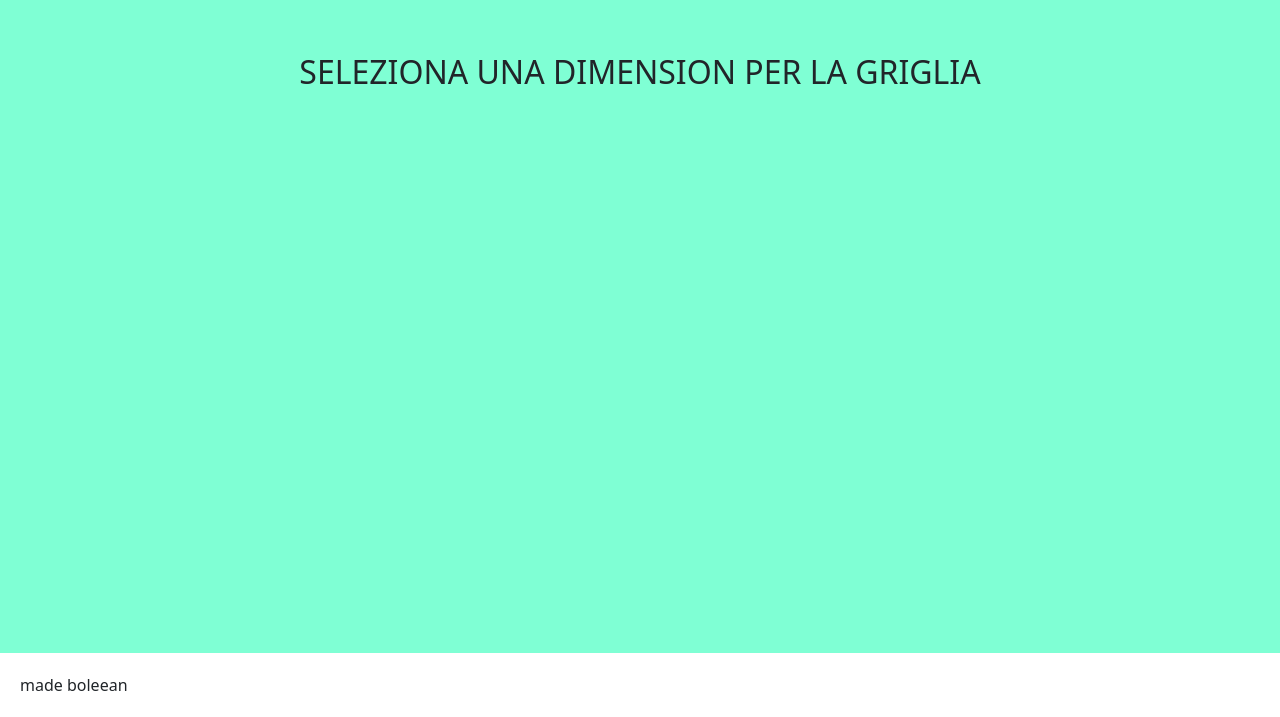
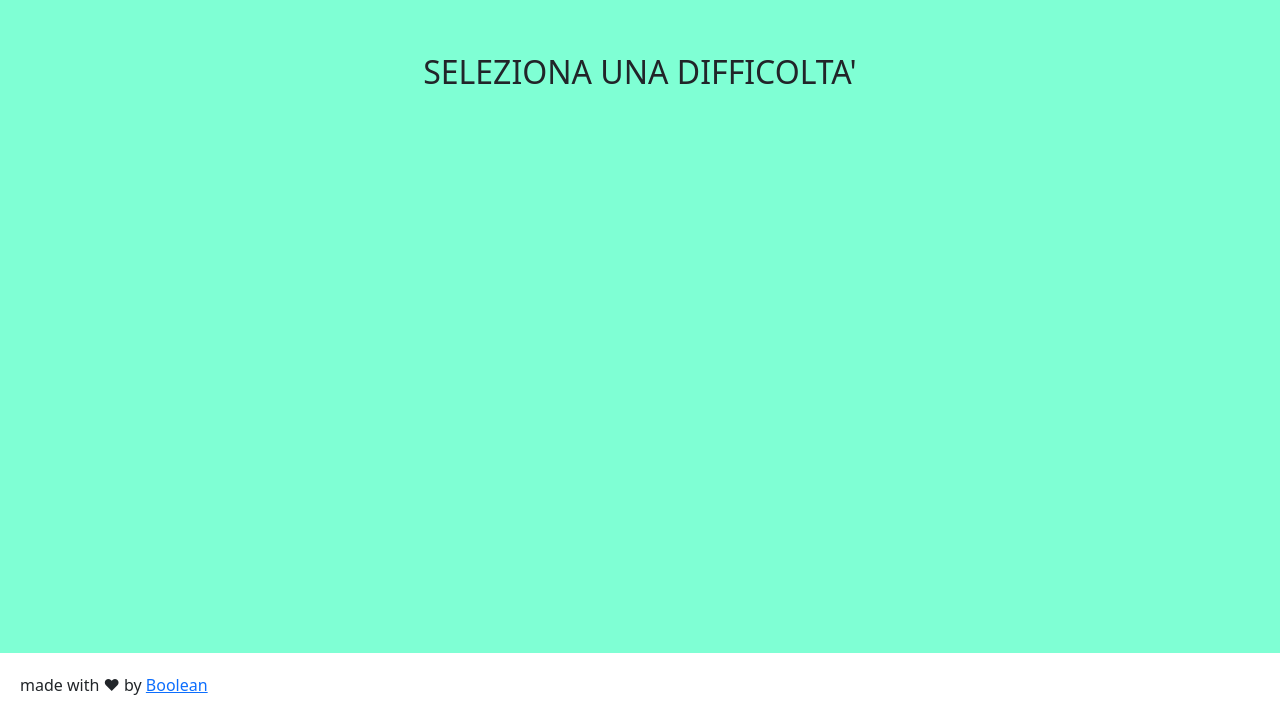
Before and after one commit to FedericoTrimarco/js-campominato-grid, a plain HTML site: page index.html in a window 1280 px wide. Shown: the part 83-800 px from the top of the page. Drawn offline with nearby package versions, Linux system fonts and the light colour scheme.

Commit message:
fix-html-1

```diff
--- a/index.html
+++ b/index.html
@@ -32,11 +32,11 @@
     </header>
 
     <main class="wrap-grid d-flex justify-content-center mt-5 p-2 flex-grow-1">
-        <h2>SELEZIONA UNA DIMENSION PER LA GRIGLIA</h2>
+        <h2>SELEZIONA UNA DIFFICOLTA'</h2>
     </main>
 
     <footer>
-        <span>made boleean</span>
+        <span>made with &hearts; by <a href="#">Boolean</a></span>
     </footer>
 
 
```
